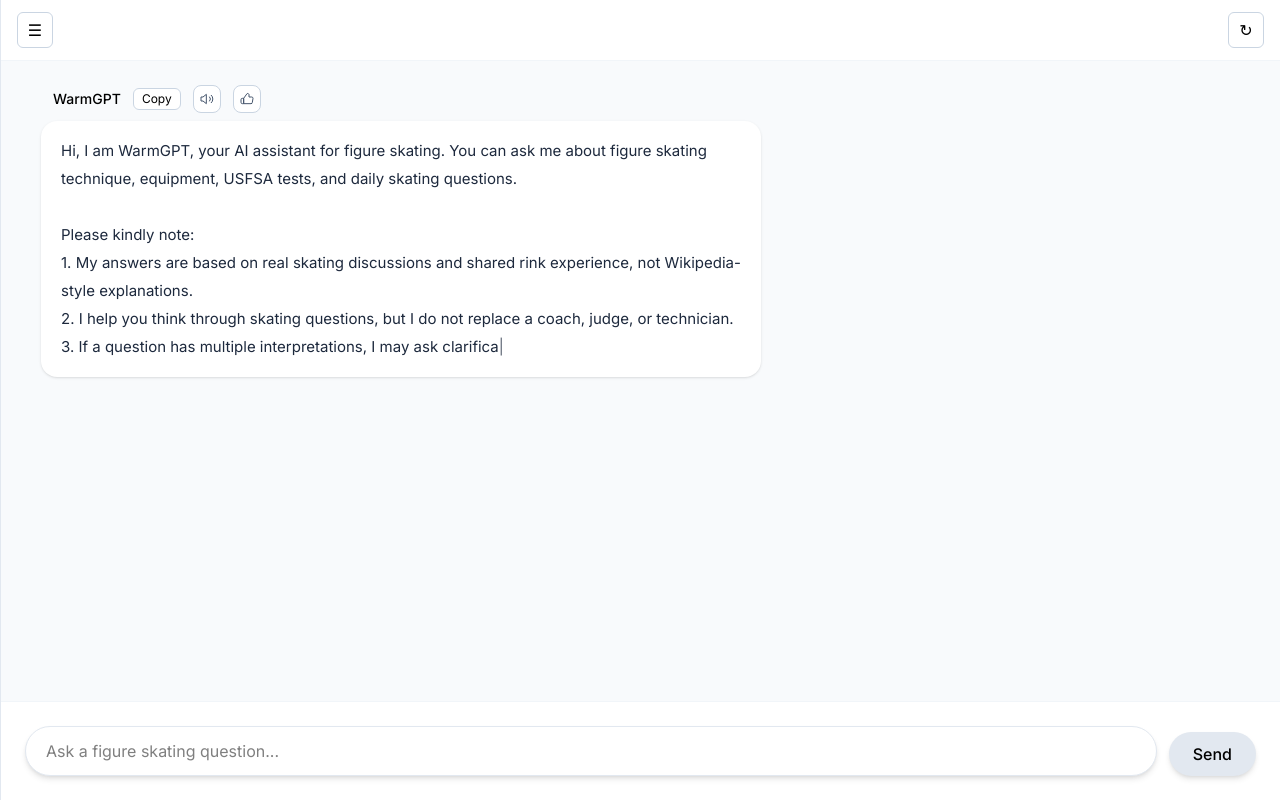
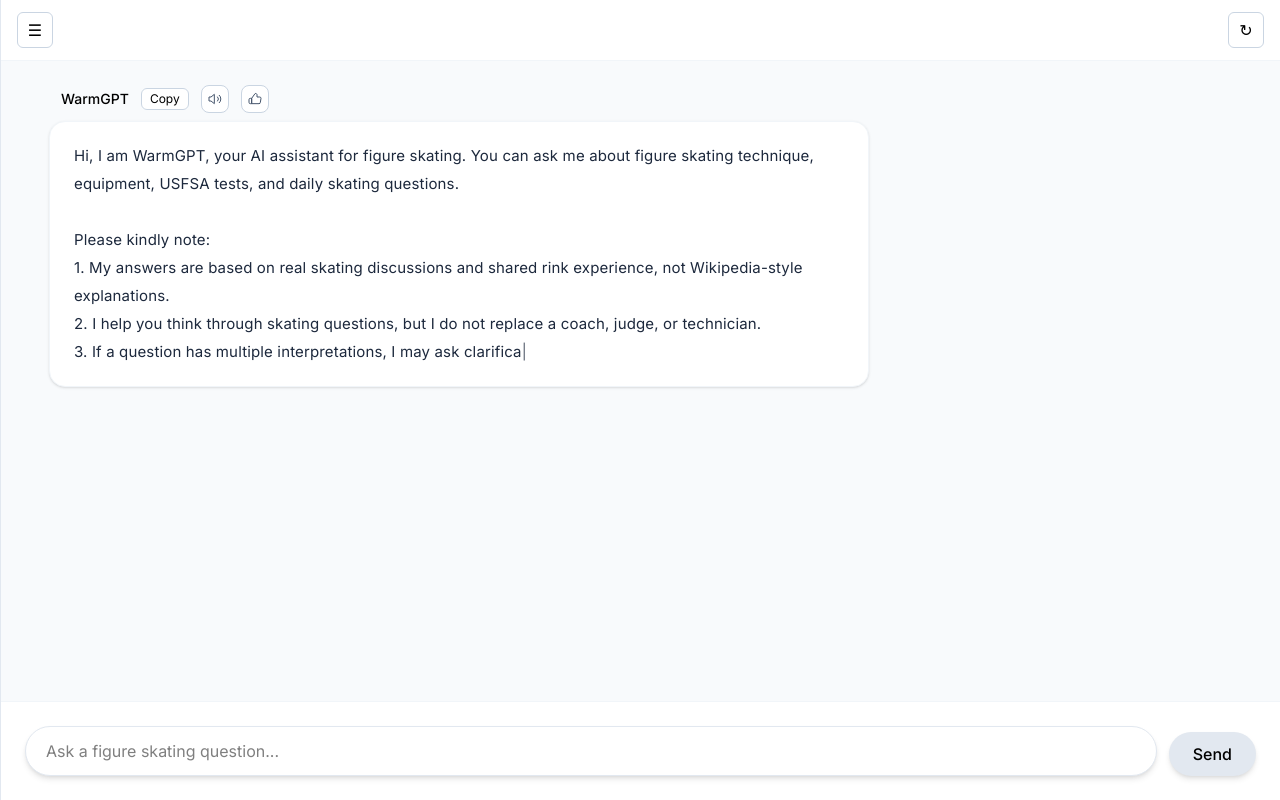
Before and after one commit to charlesl3/warmedge, a Next.js app: page /chat in a window 1280 px wide. Built offline with nearby package versions, Linux system fonts and the light colour scheme.

Commit message:
some UI changes

```diff
--- a/app/chat/page.tsx
+++ b/app/chat/page.tsx
@@ -716,7 +716,7 @@ transition-all duration-150
               <div
                 key={`${m.role}-${i}-${m.content.slice(0, 20)}`}
                 className={`flex flex-col ${
-                  m.role === 'user' ? 'items-end pr-2' : 'items-start pl-2'
+                  m.role === 'user' ? 'items-end pr-4' : 'items-start pl-4'
                 }`}
               >
                 <div className="flex items-center justify-between text-sm mb-2">
@@ -882,12 +882,12 @@ transition-all duration-150
                     />
                   ) : (
                     <div
-                      className={`${
-                        isLastAssistant ? '' : 'msg-animate'
-                      } max-w-[720px] rounded-2xl px-5 py-4 whitespace-pre-line
+                      className={`${isLastAssistant ? '' : 'msg-animate'}
+  ${m.role === 'assistant' ? 'max-w-[820px]' : 'max-w-[280px]'}
+  rounded-2xl px-6 py-5 whitespace-pre-line
   ${
     m.role === 'assistant'
-      ? 'bg-white shadow-sm'
+      ? 'bg-white shadow-sm border border-slate-100'
       : 'bg-white border border-slate-200'
   }`}
                       style={{
@@ -896,11 +896,21 @@ transition-all duration-150
                         WebkitTouchCallout: 'default',
                       }}
                     >
-                      <div className="text-[15px] leading-7 text-slate-800">
+                      <div className="text-[15px] leading-7 tracking-[0.01em] text-slate-800">
                         {isLastAssistant ? (
                           <Typewriter text={m.content} speed={12} showCursor />
                         ) : (
-                          m.content
+                          m.content.split('\n').map((line, idx) => {
+                            if (line.trim() === '') {
+                              return <div key={idx} className="h-3" />
+                            }
+
+                            return (
+                              <p key={idx} className="mb-2 last:mb-0">
+                                {line}
+                              </p>
+                            )
+                          })
                         )}
                       </div>
                     </div>
```
